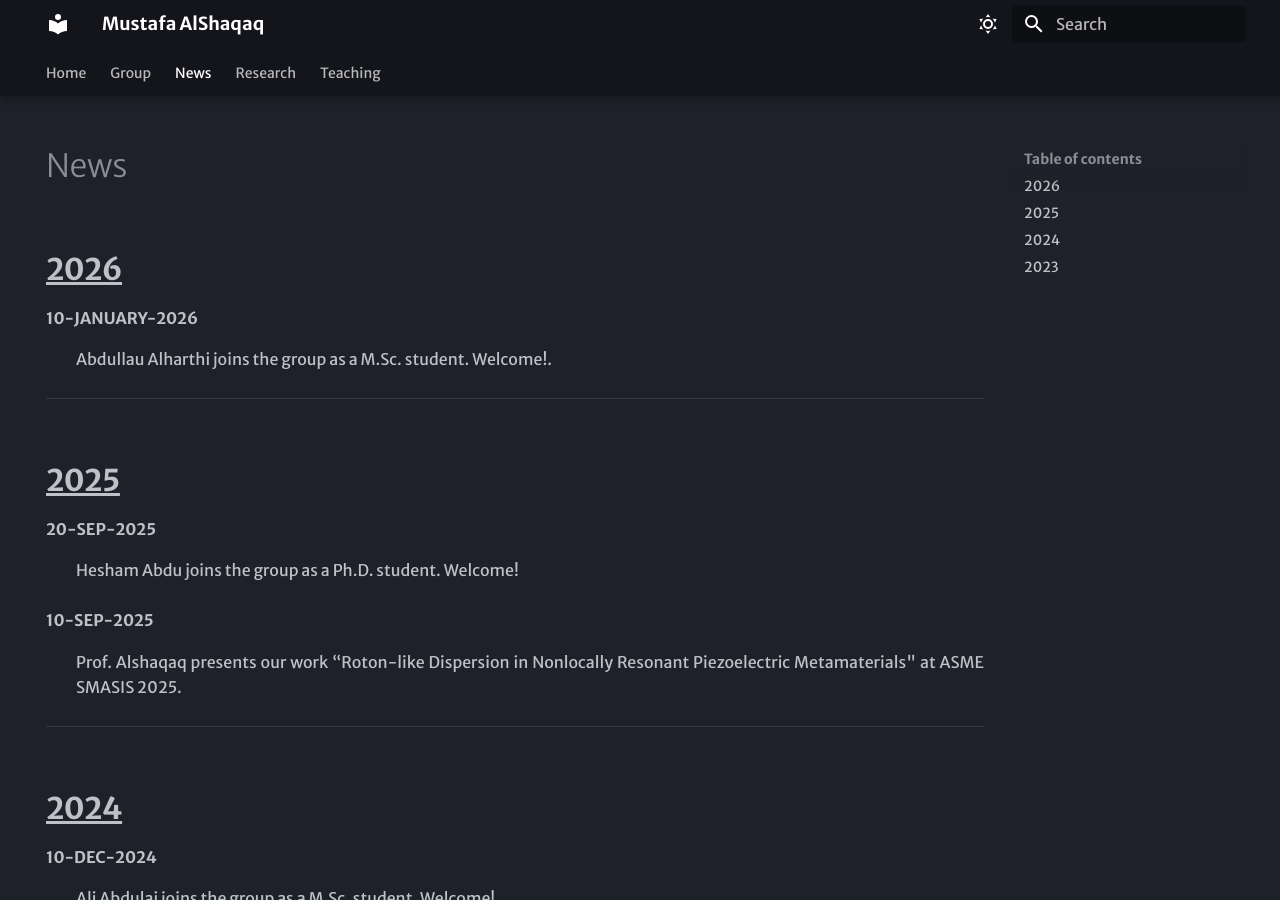
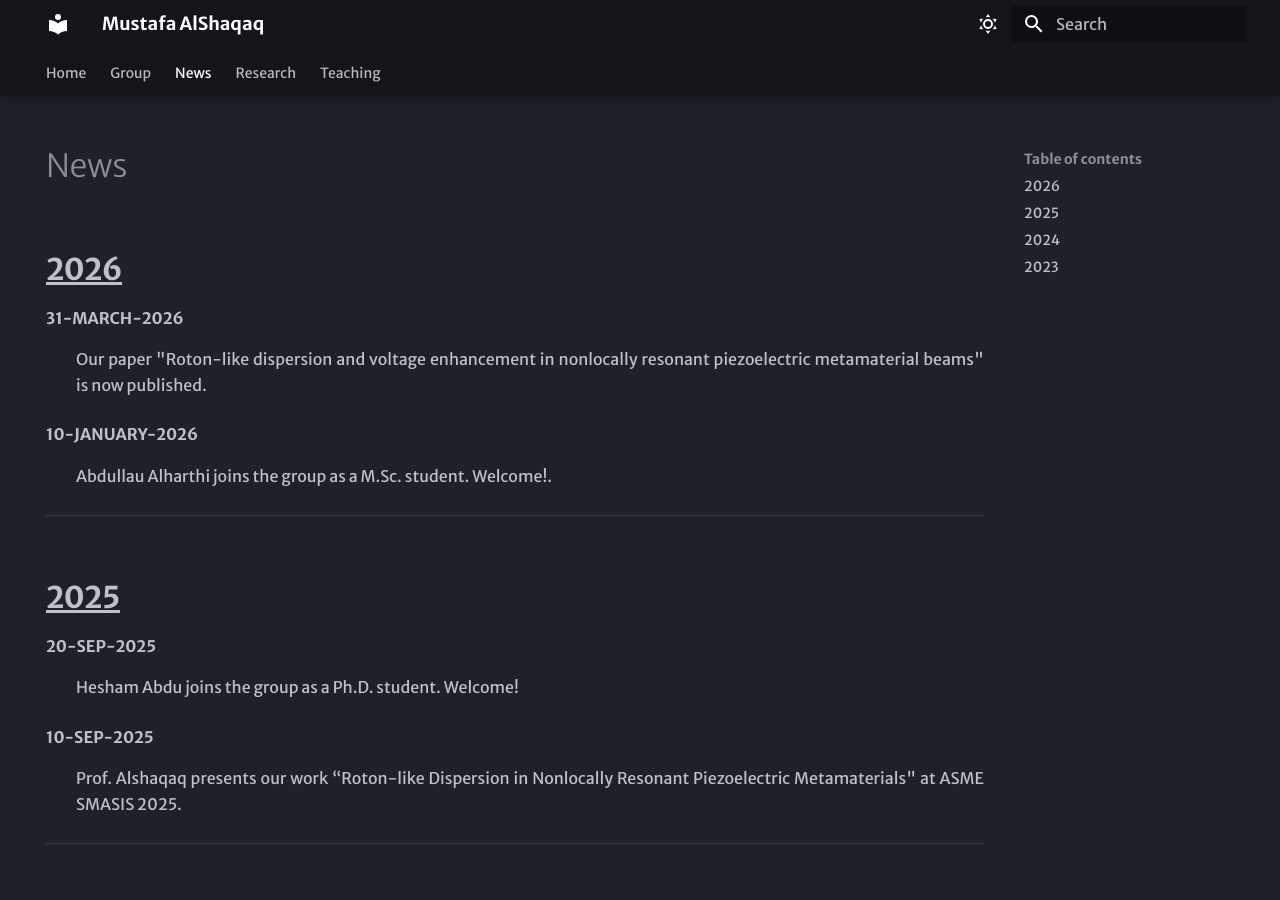
Before and after one commit to mshaqaq/mshaqaq.github.io, an MkDocs documentation site: the page built from docs/news.md, in a window 1280 px wide and 900 px high. Built offline with MkDocs 1.6.1 and Material for MkDocs 9.7.7, drawn with Linux system fonts in a browser that asks for light colours.

Commit message:
A new journal paper is added

```diff
--- a/docs/news.md
+++ b/docs/news.md
@@ -4,6 +4,10 @@ hide:
 ---
 
 ## 2026
+
+**31-March-2026**{.news-tag}
+
+:   Our paper "Roton-like dispersion and voltage enhancement in nonlocally resonant piezoelectric metamaterial beams" is now published.
 
 **10-January-2026**{.news-tag}
 :   Abdullau Alharthi joins the group as a M.Sc. student. Welcome!.
```
Also changed, not shown: docs/research.md (+2 -0 lines), 2 other files.
